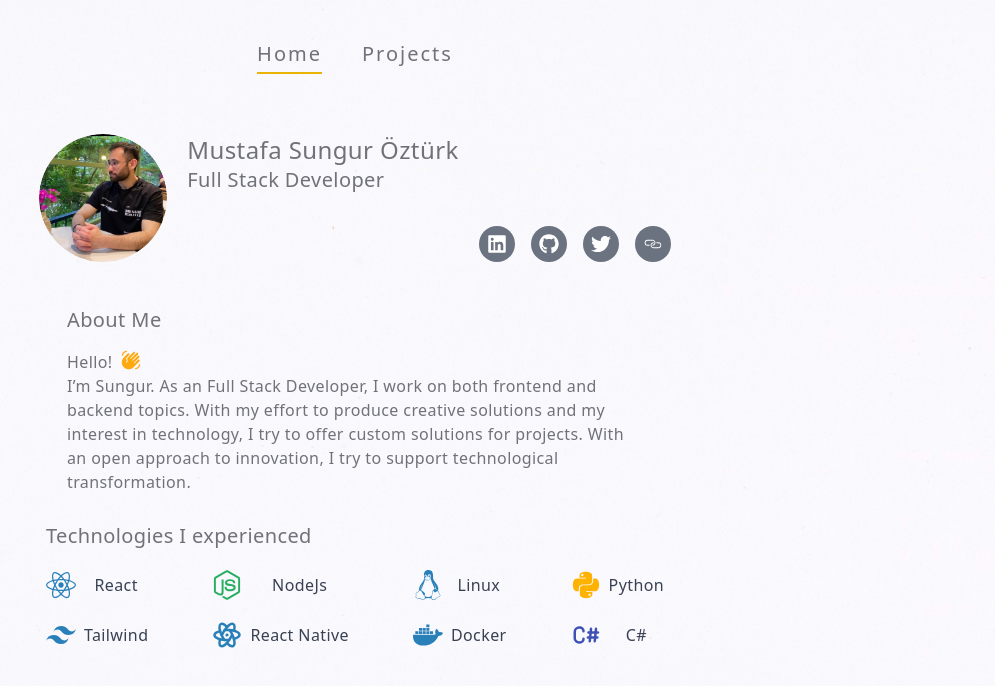
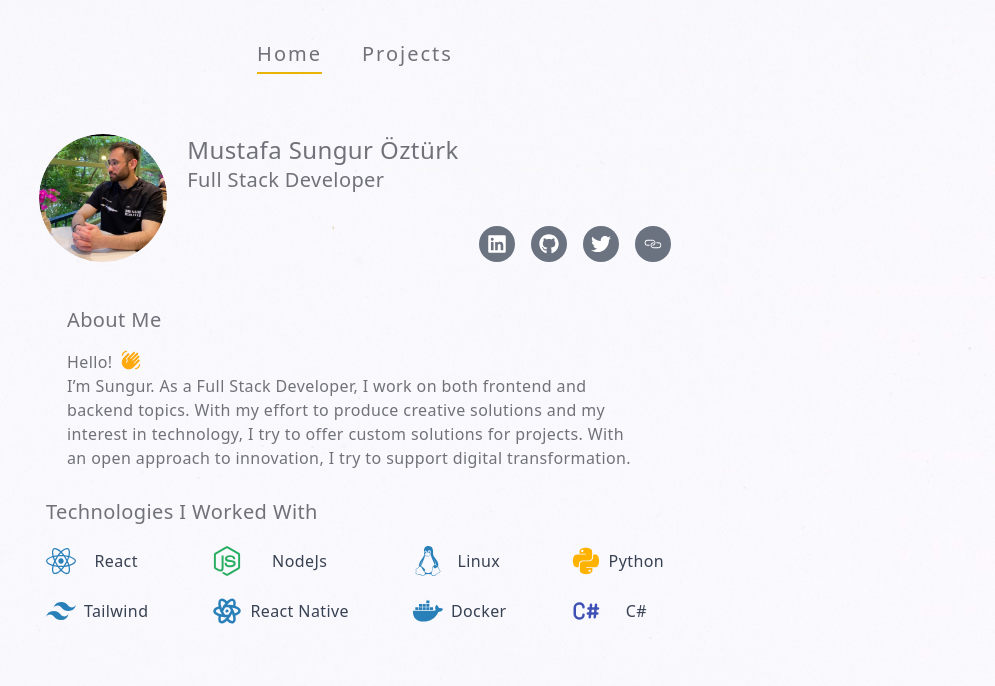
Before and after one commit to MustafaSungur/Personal_Page_Frontend, a React (Vite) app: page / in a window 1280 px wide. Shown: the top 686 px of the page, without its empty margins (285-1280 px from the left). Built offline with nearby package versions, Linux system fonts and the light colour scheme.

Commit message:
Changed about

```diff
--- a/src/components/About.jsx
+++ b/src/components/About.jsx
@@ -9,10 +9,10 @@ const About = () => {
         <MdWavingHand size={20} color="#fea90e" className="inline" />
       </p>
       <p>
-        I’m Sungur. As an Full Stack Developer, I work on both frontend and
+        I’m Sungur. As a Full Stack Developer, I work on both frontend and
         backend topics. With my effort to produce creative solutions and my
         interest in technology, I try to offer custom solutions for projects.
-        With an open approach to innovation, I try to support technological
+        With an open approach to innovation, I try to support digital
         transformation.
       </p>
     </div>
--- a/src/pages/Home.jsx
+++ b/src/pages/Home.jsx
@@ -64,7 +64,7 @@ const Home = () => {
 
           <div className="mt-7">
             <h2 className="text-xl text-zinc-500">
-              Technologies I experienced
+              Technologies I Worked With
             </h2>
             <Skills />
           </div>
```
